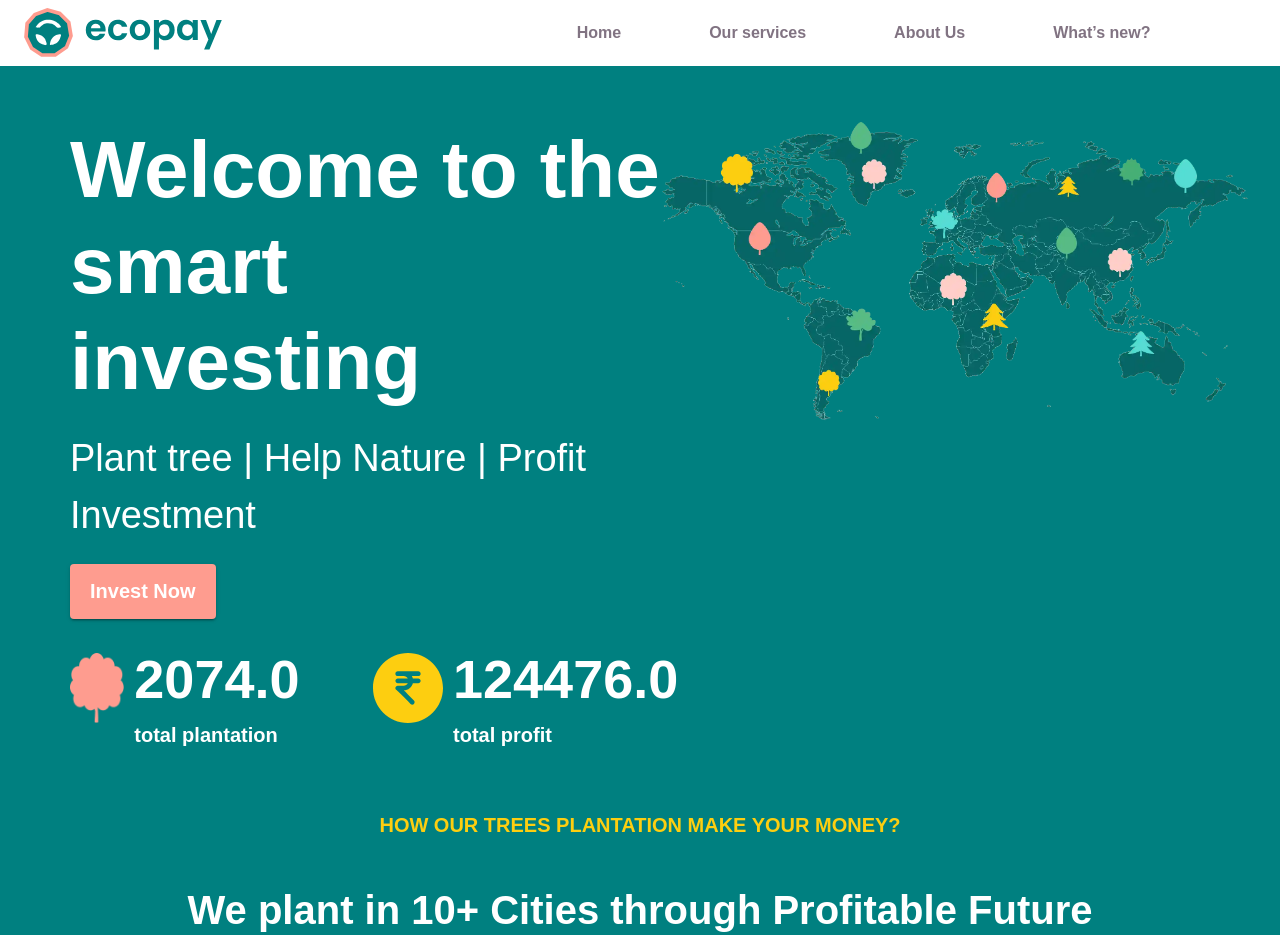
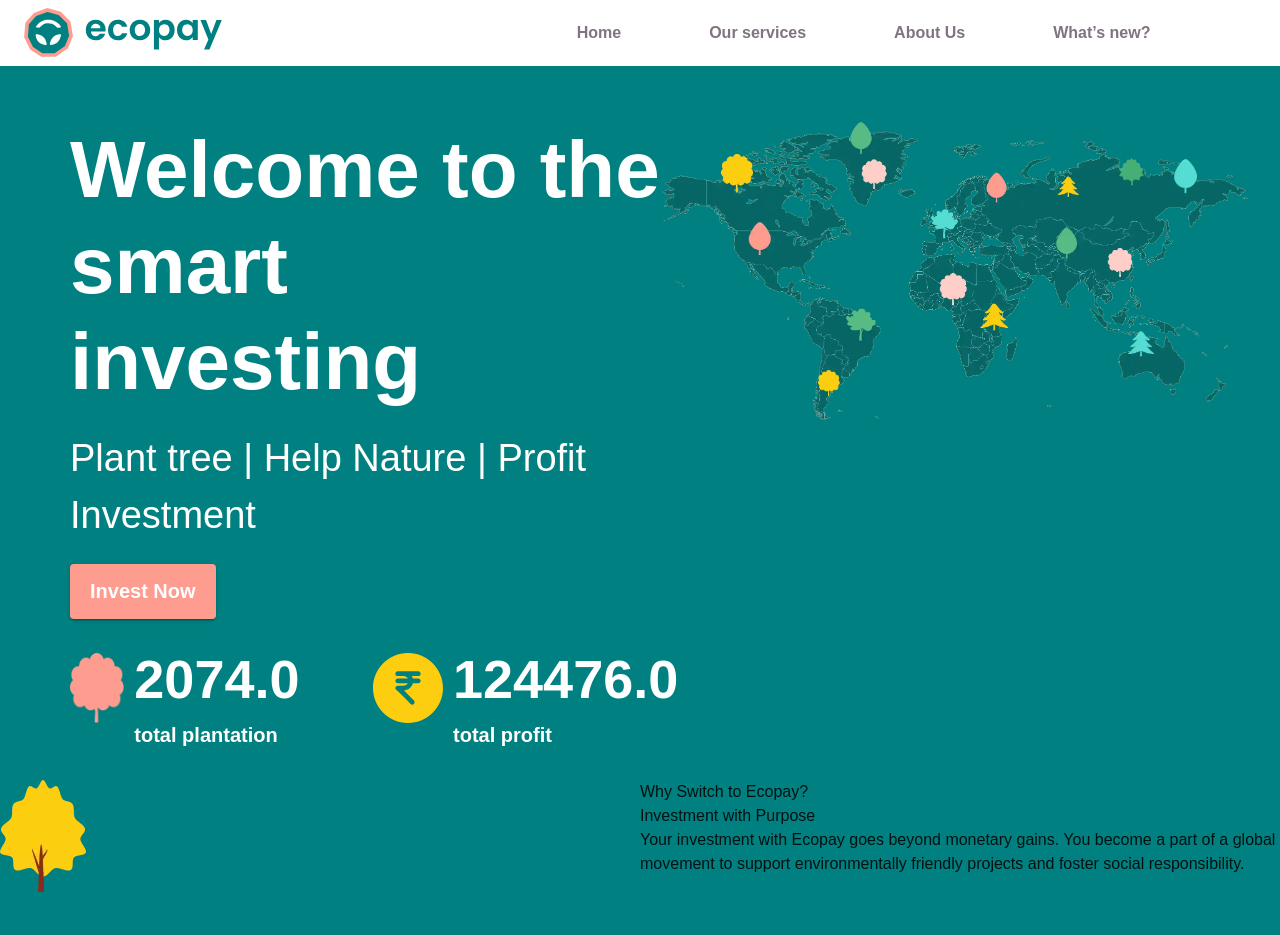
Before and after one commit to betting-movie/nextjs-frontend, a Next.js app: page / in a window 1280 px wide. Shown: the top 935 px of the page. Built offline with nearby package versions, Linux system fonts and the light colour scheme.

Commit message:
Added why fold

```diff
--- a/src/SDK/theme.js
+++ b/src/SDK/theme.js
@@ -11,7 +11,6 @@
   secondaryText: "#5D5BC0",
   inactiveState: "#EDECE8",
   greyText: "#9C9A9D",
-
 
   mainGreen: "#35BF68",
   secondaryGreen: "#EBF9F0",
@@ -38,7 +37,7 @@
 
   darkYellow: "#FDCE10",
 
-  darkGrey:"#52525b"
+  darkGrey: "#52525b",
 };
 
 const fontFamilyInfo = `'Poppins', sans-serif`;
--- a/src/constant/StatData.js
+++ b/src/constant/StatData.js
@@ -24,3 +24,34 @@
     data: "70+",
   },
 ];
+
+export const WhyEcoPlantationData = [
+  {
+    id: 1,
+    img: "/images/yellowPlant.png",
+    investmentPurpose: "Investment with Purpose",
+    detail:
+      "Your investment with Ecopay goes beyond monetary gains. You become a part of a global movement to support environmentally friendly projects and foster social responsibility.",
+  },
+  {
+    id: 2,
+    img: "/images/yellowPlant.png",
+    investmentPurpose: "Attractive Returns",
+    detail:
+      "Sustainable investments have shown remarkable potential for financial returns. At Ecopay, we ensure that your investments are not just ethically sound but also financially rewarding.",
+  },
+  {
+    id: 3,
+    img: "/images/yellowPlant.png",
+    investmentPurpose: "A Greener Portfolio, A Greener Future",
+    detail:
+      "Diversify your investment portfolio with Ecopay's sustainable opportunities, and witness your financial growth align with your eco-conscious values. We believe that sustainability and profitability go hand in hand, and your journey with Ecopay will inspire others to make responsible investment choices.",
+  },
+  {
+    id: 4,
+    img: "/images/yellowPlant.png",
+    investmentPurpose: "Transparency and Trust",
+    detail:
+      "Your investment with Ecopay goes beyond monetary gains. You become a part of a global movement to support environmentally friendly projects and foster social responsibility.",
+  },
+];
--- a/src/modules/Home/WhyEcoPlantation.jsx
+++ b/src/modules/Home/WhyEcoPlantation.jsx
@@ -1,5 +1,6 @@
-import { Box, styled } from "@mui/material";
-import React from "react";
+import { WhyEcoPlantationData } from "@/src/constant/StatData";
+import { Box, Grid, Typography, styled } from "@mui/material";
+import React, { useState } from "react";
 
 const CustomWhyEcoPlantation = styled(Box)(({ theme }) => ({
   [theme.breakpoints.down("md")]: {},
@@ -8,7 +9,32 @@
 }));
 
 const WhyEcoPlantation = () => {
-  return <CustomWhyEcoPlantation></CustomWhyEcoPlantation>;
+  const [selectedInfo, setSelectedInfo] = useState(0);
+  return (
+    <CustomWhyEcoPlantation>
+      <Grid container>
+        <Grid item md={6}>
+          <Box>
+            <img
+              src={WhyEcoPlantationData[selectedInfo]?.img}
+              className="stats-image"
+            />
+          </Box>
+        </Grid>
+        <Grid item md={6}>
+          <Box>
+            <Typography>Why Switch to Ecopay?</Typography>
+            <Typography>
+              {WhyEcoPlantationData[selectedInfo]?.investmentPurpose}
+            </Typography>
+            <Typography>
+              {WhyEcoPlantationData[selectedInfo]?.detail}
+            </Typography>
+          </Box>
+        </Grid>
+      </Grid>
+    </CustomWhyEcoPlantation>
+  );
 };
 
 export const MemoizedWhyEcoPlantation = React.memo(WhyEcoPlantation);
```
Also changed, not shown: pages/test.js (+10 -14 lines), src/modules/Home/WelcomeInvesting.jsx (+13 -10 lines), src/modules/Layout/Footer.jsx (line endings or trailing spaces). Lines whose indentation alone changed are shown as unchanged.
